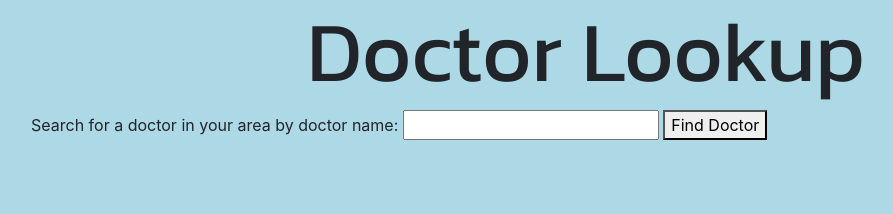
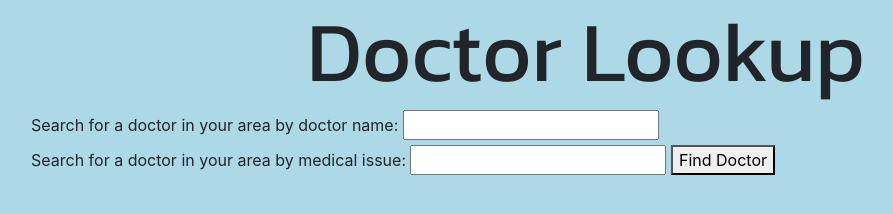
Before and after one commit to LisaMJensen/doctor-api, a website built with webpack: page src/index.html in a window 1280 px wide. Shown: the whole page, without its empty margins (54-947 px from the left). Built offline with nearby package versions, Linux system fonts and the light colour scheme.

Commit message:
Update index.html
Add search by medical issue functionality

```diff
--- a/src/index.html
+++ b/src/index.html
@@ -9,10 +9,9 @@
       <form>
       <label for="enteredName">Search for a doctor in your area by doctor name:</label>
       <input id="enteredName" type="text">
-      <!-- <p>OR</p>
       <br>
-      <label for="enteredName">Search for a doctor in your area by medical issue:</label>
-      <input id="enteredQuery" type="text"> -->
+      <label for="enteredMedicalIssue">Search for a doctor in your area by medical issue:</label>
+      <input id="enteredMedicalIssue" type="text">
       <button id="doctorButton" class"btn-default" type="submit">Find Doctor</button>
     </form>
       <div class="errors"></div>
```
